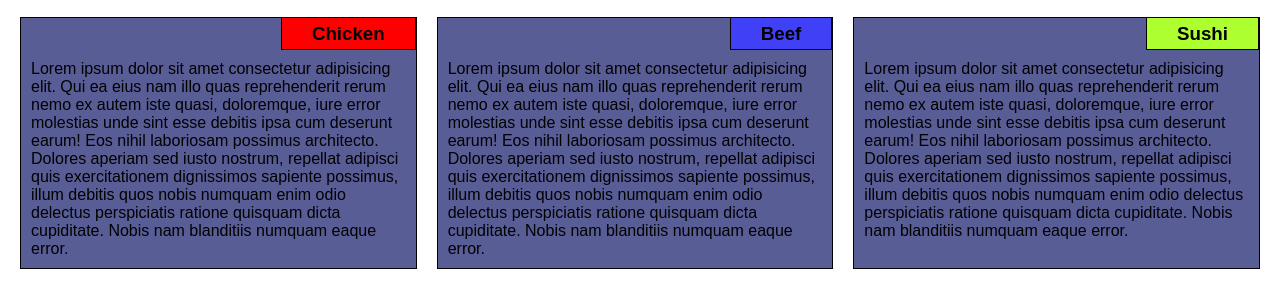
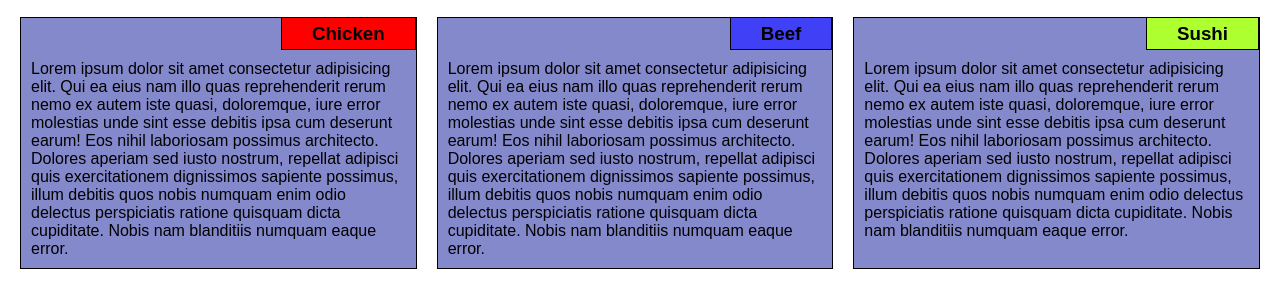
Before and after one commit to Gautam20039716/module2-solution, a plain HTML site: page index.html in a window 1280 px wide. Shown: the part 67-374 px from the top of the page. Drawn offline with Linux system fonts and the light colour scheme.

Commit message:
Update module2-solution.css

```diff
--- a/module2-solution.css
+++ b/module2-solution.css
@@ -27,7 +27,7 @@
 .Sushi {
     border: 1px solid black;
     text-align: left;
-    background-color: rgb(89, 93, 150);
+    background-color: rgb(132, 137, 203);
     box-sizing: border-box;
 
 
```
